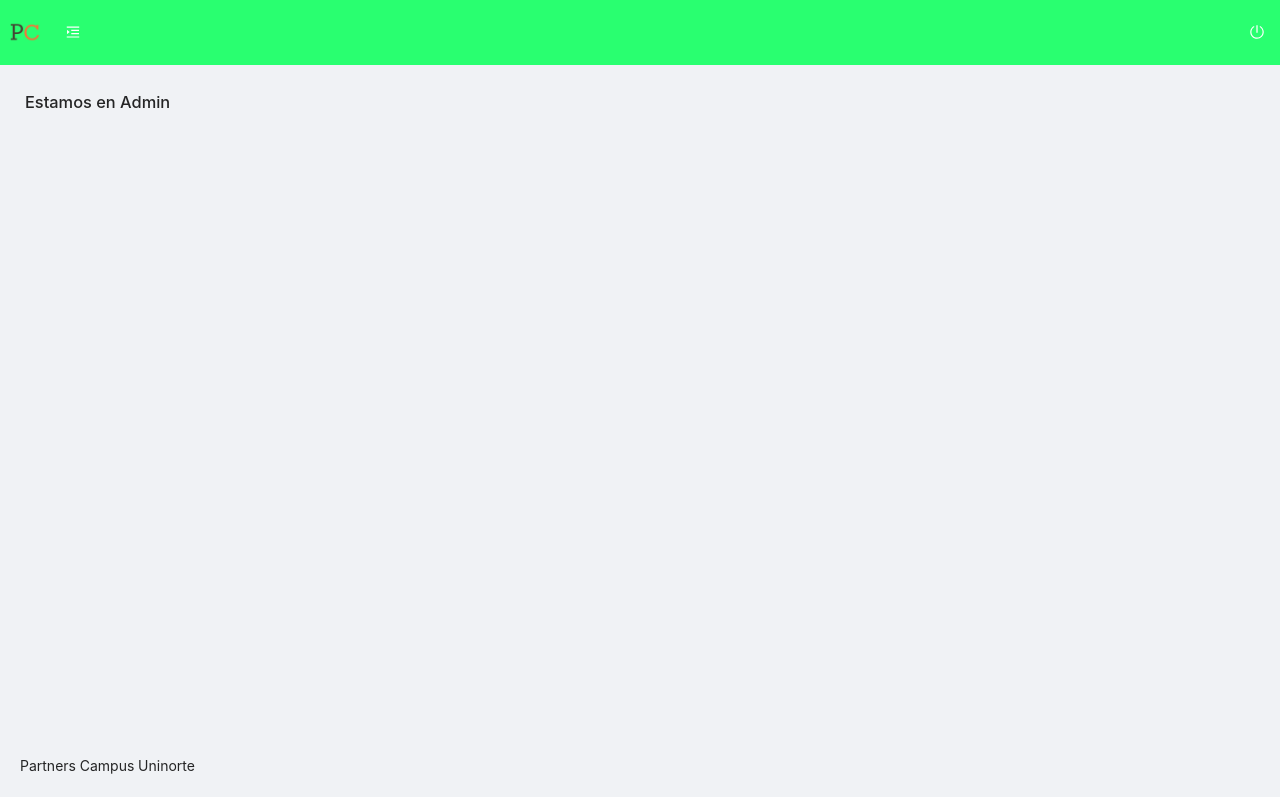
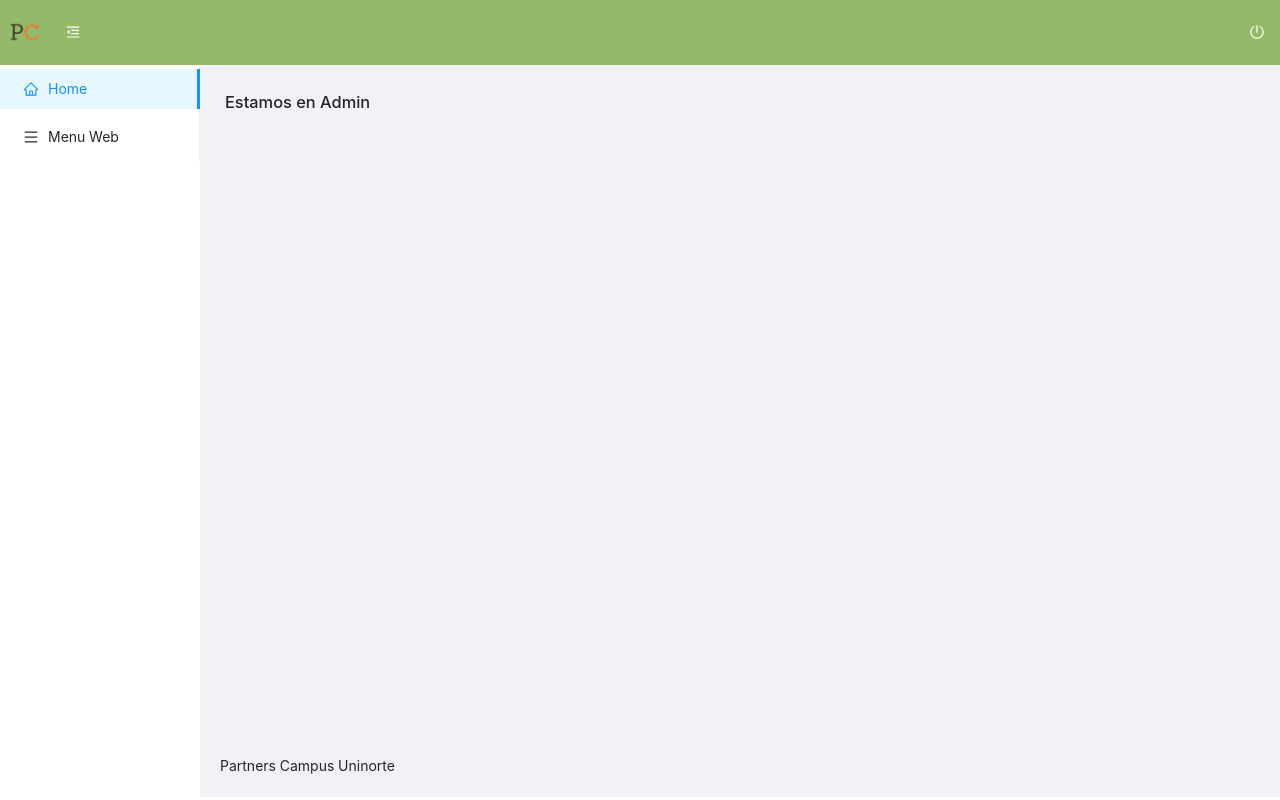
Before and after one commit to Daalb/PC-Web, a React (Create React App) app in the folder pc-client/: page /admin in a window 1280 px wide. Built offline with nearby package versions, Linux system fonts and the light colour scheme.

Commit message:
Menu sider for admin

```diff
--- /dev/null
+++ b/pc-client/src/components/Admin/MenuSider/MenuSider.js
@@ -0,0 +1,33 @@
+import React from 'react';
+import { Link } from 'react-router-dom';
+import {Layout, Menu} from 'antd';
+import {HomeOutlined, MenuOutlined}  from '@ant-design/icons';
+
+import './MenuSider.scss';
+
+export default function MenuSider(props){
+    const {menuCollapsed} = props;
+    const {Sider} = Layout; // Sacamos Sider de Layout
+    return (
+       <Sider className = "admin-sider" collapsed={menuCollapsed}>
+           <Menu  mode="inline" defaultSelectedKeys={["1"]}>
+               <Menu.Item key="1">
+                   <Link to={"/admin"}>
+                        <HomeOutlined />
+                        <span className="nav-text">Home</span>
+                   </Link>
+               </Menu.Item>
+
+               <Menu.Item key="2">
+                   <Link to="/admin/menu-web">
+                        <MenuOutlined />
+                        <span className="nav-text">Menu Web</span>
+                   </Link>
+               </Menu.Item>
+           </Menu>
+       </Sider>
+
+    );
+
+
+}
--- /dev/null
+++ b/pc-client/src/components/Admin/MenuSider/MenuSider.scss
@@ -0,0 +1,10 @@
+@import '../../../scss/index.scss';
+
+.admin-sider{
+    position: fixed;
+    left: 0;
+    top: 65px;
+    height: 100vh;
+    overflow:auto;
+    background-color: #fff;
+}
--- /dev/null
+++ b/pc-client/src/components/Admin/MenuSider/index.js
@@ -0,0 +1 @@
+export { default } from './MenuSider';
--- a/pc-client/src/components/Admin/MenuTop/MenuTop.js
+++ b/pc-client/src/components/Admin/MenuTop/MenuTop.js
@@ -1,21 +1,27 @@
 import React from 'react';
 import { Button } from 'antd';
-import { MenuUnfoldOutlined,PoweroffOutlined } from '@ant-design/icons';
+import { Link } from 'react-router-dom';
+import { MenuUnfoldOutlined,PoweroffOutlined,MenuFoldOutlined } from '@ant-design/icons';
 import './MenuTop.scss';
 import PCLogo from '../../../assets/img/png/logo-pcuninorte.png'
 
 
-export default function MenuTop(){
+export default function MenuTop(props){
+    console.log(props);
+    const {menuCollapsed, setMenuCollapsed} = props;
     return (
         <div className="menu-top">
             <div className="menu-top__left">
-                <img
-                    className="menu-top__left-logo"
-                     src={PCLogo}
-                     alt="Logo Partners Campus Uninorte"
-                />
-                <Button type="link" onClick={()=>console.log('Click hecho')}>
-                    <MenuUnfoldOutlined />
+                <Link to = "/admin">
+                    <img
+                        className="menu-top__left-logo"
+                        src={PCLogo}
+                        alt="Logo Partners Campus Uninorte"
+
+                    />
+                </Link>
+                <Button type="link" onClick={() => setMenuCollapsed(!menuCollapsed)}>
+                    {menuCollapsed ? <MenuUnfoldOutlined /> : <MenuFoldOutlined />}
                 </Button>
             </div>
             <div className="menu-top__right">
--- a/pc-client/src/layouts/LayoutAdmin.js
+++ b/pc-client/src/layouts/LayoutAdmin.js
@@ -1,19 +1,23 @@
-import React from 'react';
+import React, { useState } from 'react';
 import {Route,Switch} from 'react-router-dom';
 import {Layout} from "antd";//Nos traemos un layout de la libreria de css antd
 import MenuTop from '../components/Admin/MenuTop';
+import MenuSider from '../components/Admin/MenuSider';
 
 import "./LayoutAdmin.scss";
 
 export default function LayoutAdmin(props){
+
     const{ routes } = props;
+    const [menuCollapsed, setMenuCollapsed] = useState(false);
     const { Header,Content,Footer } = Layout;
     return(
         <Layout>
-            {/*TO DO :Menu Sider*/}
-            <Layout className="layout-admin">
+            <MenuSider menuCollapsed ={menuCollapsed}/>
+            <Layout className="layout-admin" style={{ marginLeft: menuCollapsed ? "80px" : "200px"}}>
                 <Header className="layout-admin__header">
-                    <MenuTop/>
+                    <MenuTop menuCollapsed ={menuCollapsed}
+                    setMenuCollapsed = {setMenuCollapsed}/>
                 </Header>
                 <Content className="layout-admin__content">
                     <LoadRoutes routes={routes}/>
--- a/pc-client/src/layouts/LayoutAdmin.scss
+++ b/pc-client/src/layouts/LayoutAdmin.scss
@@ -11,7 +11,7 @@
         display: flex;
         padding: 0;
         height: 65px;
-        background-color:#29FF70;
+        background-color:#93BA68;
     }
 
     &__content{
```
